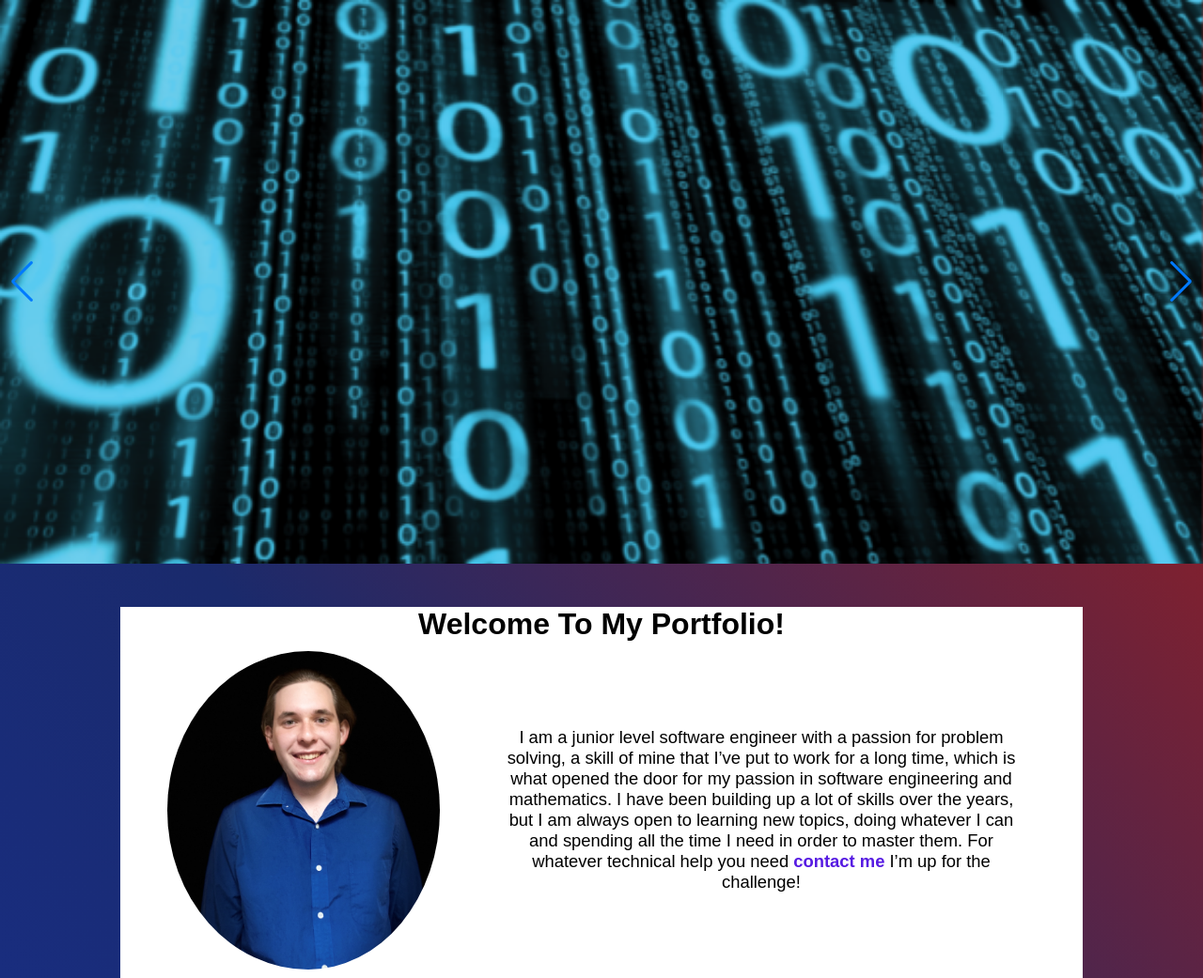
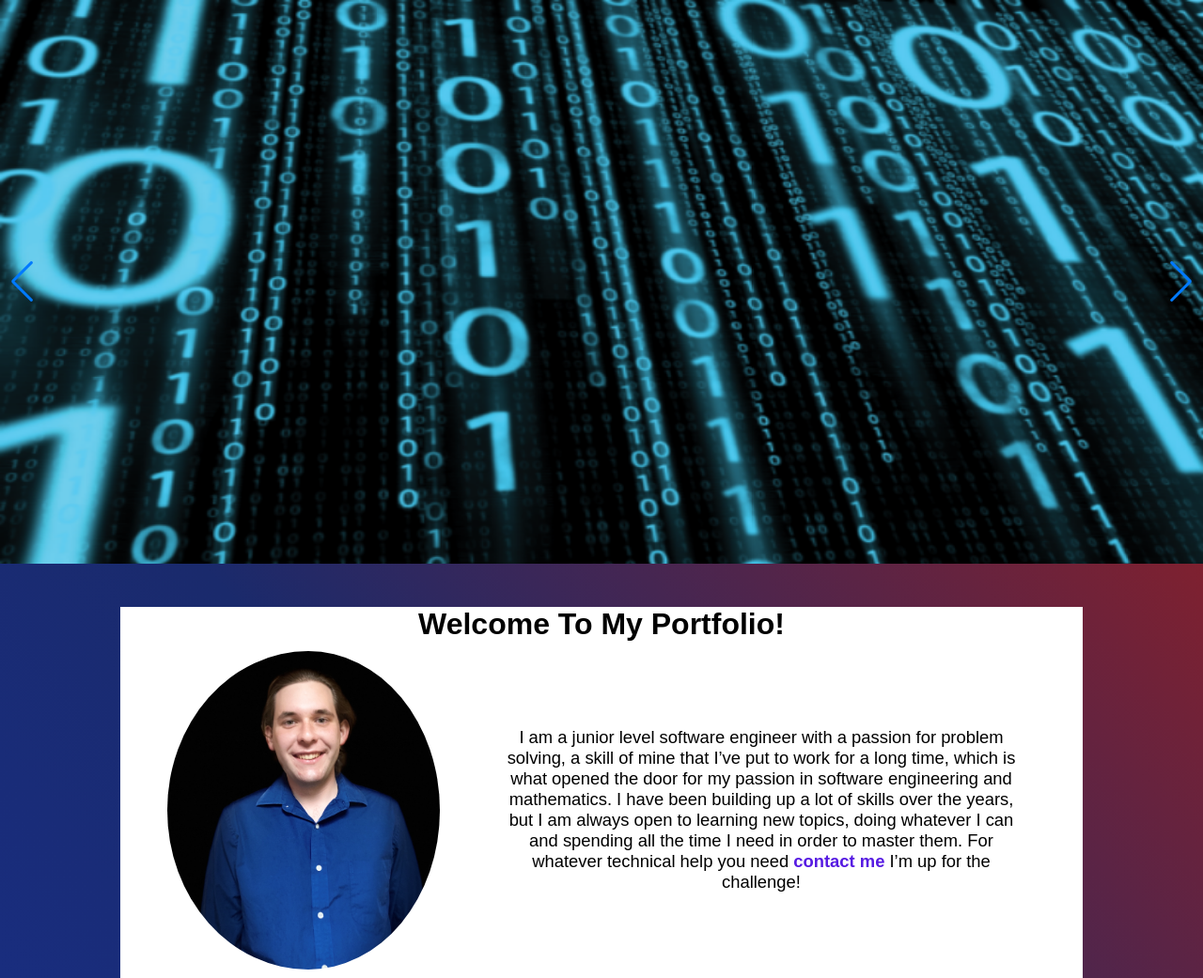
Before and after one commit to jkrejci1/new-portfolio, a Node server app: page / in a window 1280 px wide. Shown: the part 200-1241 px from the top of the page at 94% size. Run offline with Node 20, Linux system fonts and the light colour scheme; some libraries are stand-ins or nearby versions.

Commit message:
Fixed slide show issue on the bigger screen sizes.

```diff
--- a/public/home.css
+++ b/public/home.css
@@ -181,7 +181,7 @@ p {
     .swiper-slide img{
         width: 100%;
         /*DID THIS TO FIX THE PICTURE SIZING ISSUE*/
-        aspect-ratio: 3/2;
+        aspect-ratio: 4/2;
     }
 
     /*The flexbox layout*/
```
